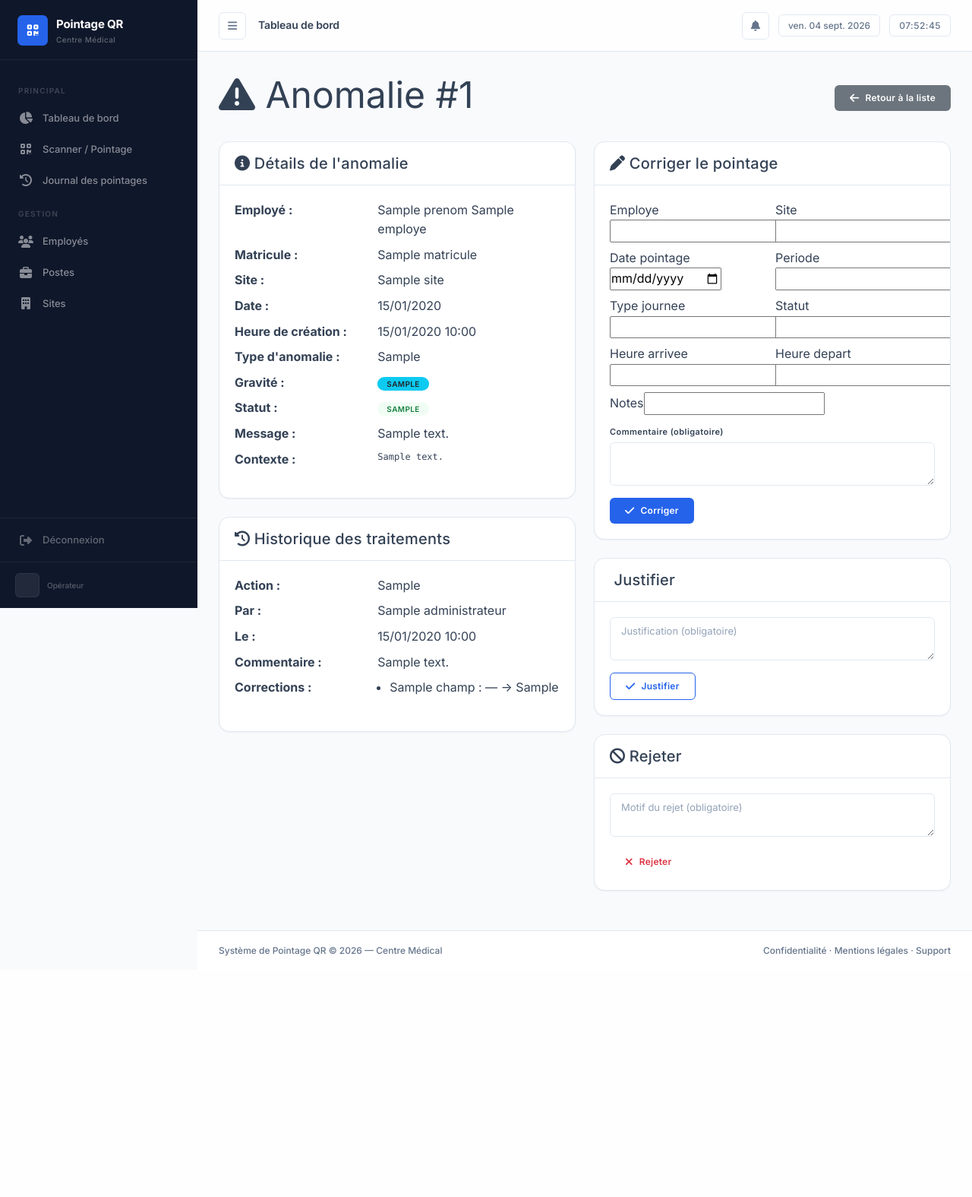
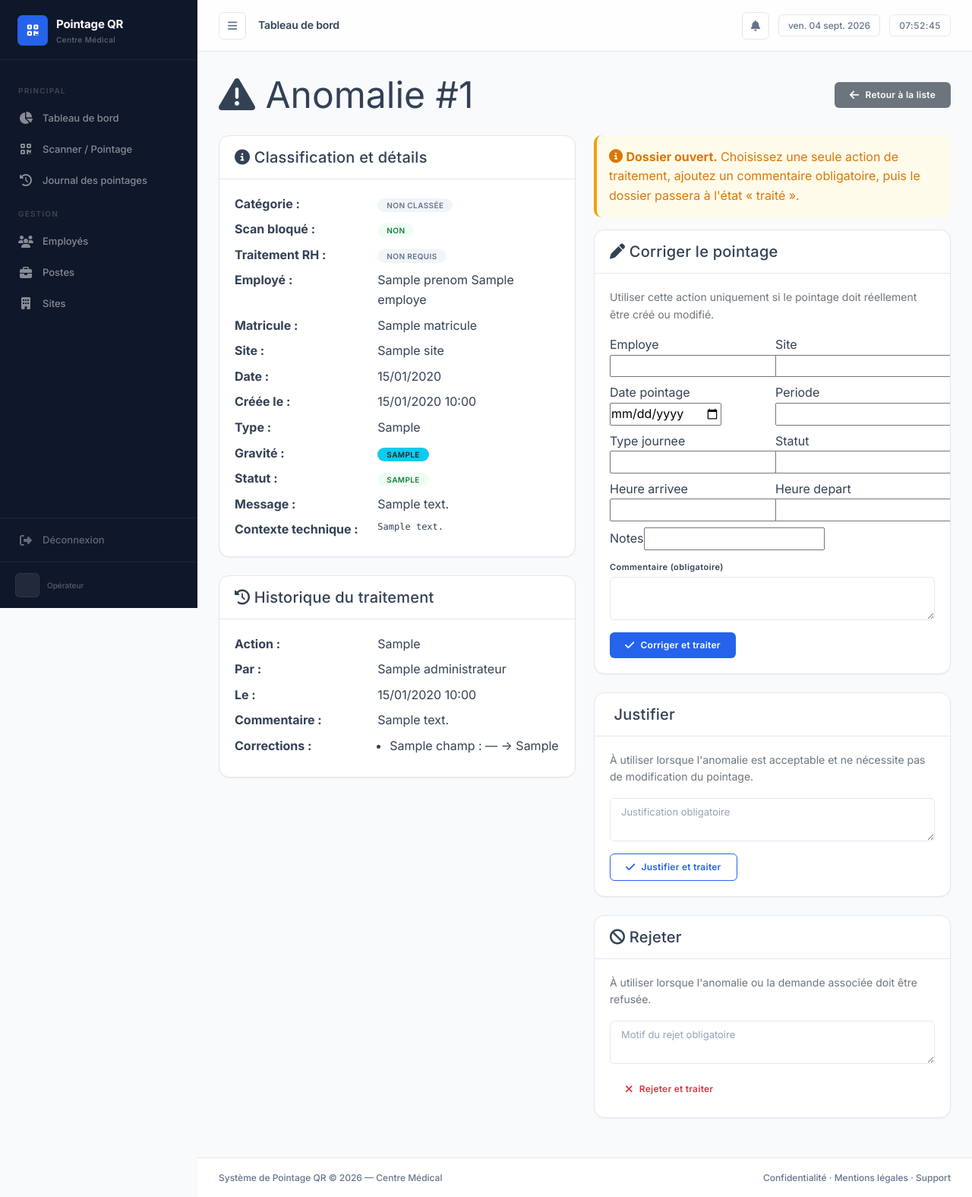
Before and after one commit to KnightGeorge11/Pointage_qr, a Django app: template pointage/templates/pointage/alerte_detail.html in a window 1280 px wide. Shown: the whole page at 76% size. Before the commit the page ends 1258 px from the top, so only its background shows below. Run offline with Django 5.2, Linux system fonts and the light colour scheme; the template is opened without the code that fills it: most values are stand-ins (such as "Sample title", 1, 10 or a date in 2020); form fields are guessed from the names that the template uses.

Commit message:
fix: align anomaly detail actions with lifecycle and classification

```diff
--- a/pointage/templates/pointage/alerte_detail.html
+++ b/pointage/templates/pointage/alerte_detail.html
@@ -5,8 +5,8 @@
 {% block content %}
 <div class="row">
     <div class="col-md-12 mb-4">
-        <div class="d-flex justify-content-between align-items-center">
-            <h1 class="display-5">
+        <div class="d-flex justify-content-between align-items-center flex-wrap gap-2">
+            <h1 class="display-5 mb-0">
                 <i class="fas fa-triangle-exclamation"></i> Anomalie #{{ anomalie.pk }}
             </h1>
             <a href="{% url 'alertes_rh' %}" class="btn btn-secondary">
@@ -22,14 +22,63 @@
     {% endfor %}
 {% endif %}
 
+{% with categorie=anomalie.contexte.categorie bloquante=anomalie.contexte.bloquante rh_requis=anomalie.contexte.traitement_rh_requis %}
 <div class="row">
     <div class="col-md-6">
         <div class="card mb-4">
             <div class="card-header">
-                <h5 class="card-title mb-0"><i class="fas fa-info-circle"></i> Détails de l'anomalie</h5>
+                <h5 class="card-title mb-0"><i class="fas fa-info-circle"></i> Classification et détails</h5>
             </div>
             <div class="card-body">
-                <dl class="row">
+                {% if categorie == 'securite' %}
+                <div class="alert alert-danger">
+                    <strong><i class="fas fa-shield-halved"></i> Anomalie de sécurité</strong><br>
+                    Le scan est refusé. Cette anomalie doit être vérifiée avant toute nouvelle tentative de pointage.
+                </div>
+                {% elif categorie == 'bloquante' %}
+                <div class="alert alert-warning">
+                    <strong><i class="fas fa-ban"></i> Anomalie bloquante</strong><br>
+                    Le scan associé est refusé. Le pointage ne doit pas être considéré comme enregistré automatiquement.
+                </div>
+                {% elif categorie == 'rh' %}
+                <div class="alert alert-info">
+                    <strong><i class="fas fa-user-check"></i> Anomalie RH</strong><br>
+                    Le pointage peut être conservé, mais une vérification RH est requise avant clôture du dossier.
+                </div>
+                {% endif %}
+
+                <dl class="row mb-0">
+                    <dt class="col-sm-5">Catégorie :</dt>
+                    <dd class="col-sm-7">
+                        {% if categorie == 'securite' %}
+                            <span class="badge bg-danger">Sécurité</span>
+                        {% elif categorie == 'bloquante' %}
+                            <span class="badge bg-warning text-dark">Bloquante</span>
+                        {% elif categorie == 'rh' %}
+                            <span class="badge bg-info text-dark">RH</span>
+                        {% else %}
+                            <span class="badge bg-secondary">Non classée</span>
+                        {% endif %}
+                    </dd>
+
+                    <dt class="col-sm-5">Scan bloqué :</dt>
+                    <dd class="col-sm-7">
+                        {% if bloquante == True %}
+                            <span class="badge bg-danger">Oui</span>
+                        {% else %}
+                            <span class="badge bg-success">Non</span>
+                        {% endif %}
+                    </dd>
+
+                    <dt class="col-sm-5">Traitement RH :</dt>
+                    <dd class="col-sm-7">
+                        {% if rh_requis == True %}
+                            <span class="badge bg-info text-dark">Requis</span>
+                        {% else %}
+                            <span class="badge bg-secondary">Non requis</span>
+                        {% endif %}
+                    </dd>
+
                     <dt class="col-sm-5">Employé :</dt>
                     <dd class="col-sm-7">
                         {% if anomalie.employe %}
@@ -48,10 +97,10 @@
                     <dt class="col-sm-5">Date :</dt>
                     <dd class="col-sm-7">{{ anomalie.date_pointage|date:"d/m/Y"|default:"—" }}</dd>
 
-                    <dt class="col-sm-5">Heure de création :</dt>
+                    <dt class="col-sm-5">Créée le :</dt>
                     <dd class="col-sm-7">{{ anomalie.created_at|date:"d/m/Y H:i" }}</dd>
 
-                    <dt class="col-sm-5">Type d'anomalie :</dt>
+                    <dt class="col-sm-5">Type :</dt>
                     <dd class="col-sm-7">{{ anomalie.get_type_display }}</dd>
 
                     <dt class="col-sm-5">Gravité :</dt>
@@ -78,7 +127,7 @@
                     <dd class="col-sm-7">{{ anomalie.message }}</dd>
 
                     {% if anomalie.contexte %}
-                    <dt class="col-sm-5">Contexte :</dt>
+                    <dt class="col-sm-5">Contexte technique :</dt>
                     <dd class="col-sm-7"><pre class="mb-0" style="white-space:pre-wrap;font-size:12px;">{{ anomalie.contexte }}</pre></dd>
                     {% endif %}
                 </dl>
@@ -87,11 +136,11 @@
 
         <div class="card mb-4">
             <div class="card-header">
-                <h5 class="card-title mb-0"><i class="fas fa-clock-rotate-left"></i> Historique des traitements</h5>
+                <h5 class="card-title mb-0"><i class="fas fa-clock-rotate-left"></i> Historique du traitement</h5>
             </div>
             <div class="card-body">
                 {% if anomalie.traitement %}
-                    <dl class="row">
+                    <dl class="row mb-0">
                         <dt class="col-sm-5">Action :</dt>
                         <dd class="col-sm-7">{{ anomalie.traitement.get_type_action_display }}</dd>
                         <dt class="col-sm-5">Par :</dt>
@@ -128,13 +177,40 @@
     <div class="col-md-6">
         {% if anomalie.statut == 'cloturee' %}
             <div class="alert alert-secondary">
-            <i class="fas fa-lock"></i> Cette anomalie est clôturée, aucune action n'est plus possible.
+                <i class="fas fa-lock"></i>
+                <strong>Dossier clôturé.</strong> Aucune nouvelle modification n'est autorisée.
+            </div>
+        {% elif anomalie.statut == 'traitee' %}
+            <div class="alert alert-warning">
+                <i class="fas fa-circle-check"></i>
+                <strong>Dossier traité.</strong> Les actions de correction, justification et rejet sont maintenant verrouillées.
+                Vous pouvez uniquement clôturer le dossier.
+            </div>
+
+            <div class="card mb-4">
+                <div class="card-header"><h5 class="card-title mb-0"><i class="fas fa-lock"></i> Clôturer</h5></div>
+                <div class="card-body">
+                    <form method="post">
+                        {% csrf_token %}
+                        <input type="hidden" name="type_action" value="cloturer">
+                        <p class="text-muted">La clôture est définitive et n'autorise plus aucune nouvelle action.</p>
+                        <button type="submit" class="btn btn-dark">
+                            <i class="fas fa-lock"></i> Clôturer définitivement
+                        </button>
+                    </form>
+                </div>
             </div>
         {% else %}
+            <div class="alert {% if categorie == 'rh' %}alert-info{% else %}alert-warning{% endif %}">
+                <i class="fas fa-circle-info"></i>
+                <strong>Dossier ouvert.</strong>
+                Choisissez une seule action de traitement, ajoutez un commentaire obligatoire, puis le dossier passera à l'état « traité ».
+            </div>
 
             <div class="card mb-4">
                 <div class="card-header"><h5 class="card-title mb-0"><i class="fas fa-pen"></i> Corriger le pointage</h5></div>
                 <div class="card-body">
+                    <p class="text-muted small">Utiliser cette action uniquement si le pointage doit réellement être créé ou modifié.</p>
                     <form method="post">
                         {% csrf_token %}
                         <input type="hidden" name="type_action" value="correction">
@@ -153,7 +229,7 @@
                                 <textarea name="commentaire" class="form-control" rows="2" required></textarea>
                             </div>
                         </div>
-                    <button type="submit" class="btn btn-primary mt-3"><i class="fas fa-check"></i> Corriger</button>
+                        <button type="submit" class="btn btn-primary mt-3"><i class="fas fa-check"></i> Corriger et traiter</button>
                     </form>
                 </div>
             </div>
@@ -161,11 +237,12 @@
             <div class="card mb-4">
                 <div class="card-header"><h5 class="card-title mb-0"><i class="fas fa-comment-check"></i> Justifier</h5></div>
                 <div class="card-body">
+                    <p class="text-muted small">À utiliser lorsque l'anomalie est acceptable et ne nécessite pas de modification du pointage.</p>
                     <form method="post">
                         {% csrf_token %}
                         <input type="hidden" name="type_action" value="justification">
-                    <textarea name="commentaire" class="form-control" rows="2" placeholder="Justification (obligatoire)" required></textarea>
-                    <button type="submit" class="btn btn-outline-primary mt-3"><i class="fas fa-check"></i> Justifier</button>
+                        <textarea name="commentaire" class="form-control" rows="2" placeholder="Justification obligatoire" required></textarea>
+                        <button type="submit" class="btn btn-outline-primary mt-3"><i class="fas fa-check"></i> Justifier et traiter</button>
                     </form>
                 </div>
             </div>
@@ -173,30 +250,16 @@
             <div class="card mb-4">
                 <div class="card-header"><h5 class="card-title mb-0"><i class="fas fa-ban"></i> Rejeter</h5></div>
                 <div class="card-body">
+                    <p class="text-muted small">À utiliser lorsque l'anomalie ou la demande associée doit être refusée.</p>
                     <form method="post">
                         {% csrf_token %}
-                    <input type="hidden" name="type_action" value="rejet">
-                    <textarea name="commentaire" class="form-control" rows="2" placeholder="Motif du rejet (obligatoire)" required></textarea>
-                    <button type="submit" class="btn btn-outline-danger mt-3"><i class="fas fa-times"></i> Rejeter</button>
-                </form>
-            </div>
-        </div>
-
-        {% if anomalie.statut == 'traitee' %}
-        <div class="card mb-4">
-            <div class="card-header"><h5 class="card-title mb-0"><i class="fas fa-lock"></i> Clôturer</h5></div>
-            <div class="card-body">
-                <form method="post">
-                    {% csrf_token %}
-                    <input type="hidden" name="type_action" value="cloturer">
-                    <p class="text-muted">Clôture définitivement cette anomalie déjà traitée.</p>
-                    <button type="submit" class="btn btn-dark"><i class="fas fa-lock"></i> Clôturer</button>
+                        <textarea name="commentaire" class="form-control" rows="2" placeholder="Motif du rejet obligatoire" required></textarea>
+                        <button type="submit" class="btn btn-outline-danger mt-3"><i class="fas fa-times"></i> Rejeter et traiter</button>
                     </form>
                 </div>
             </div>
         {% endif %}
-
-        {% endif %}
     </div>
 </div>
+{% endwith %}
 {% endblock %}
```
Lines whose indentation alone changed are shown as unchanged.
